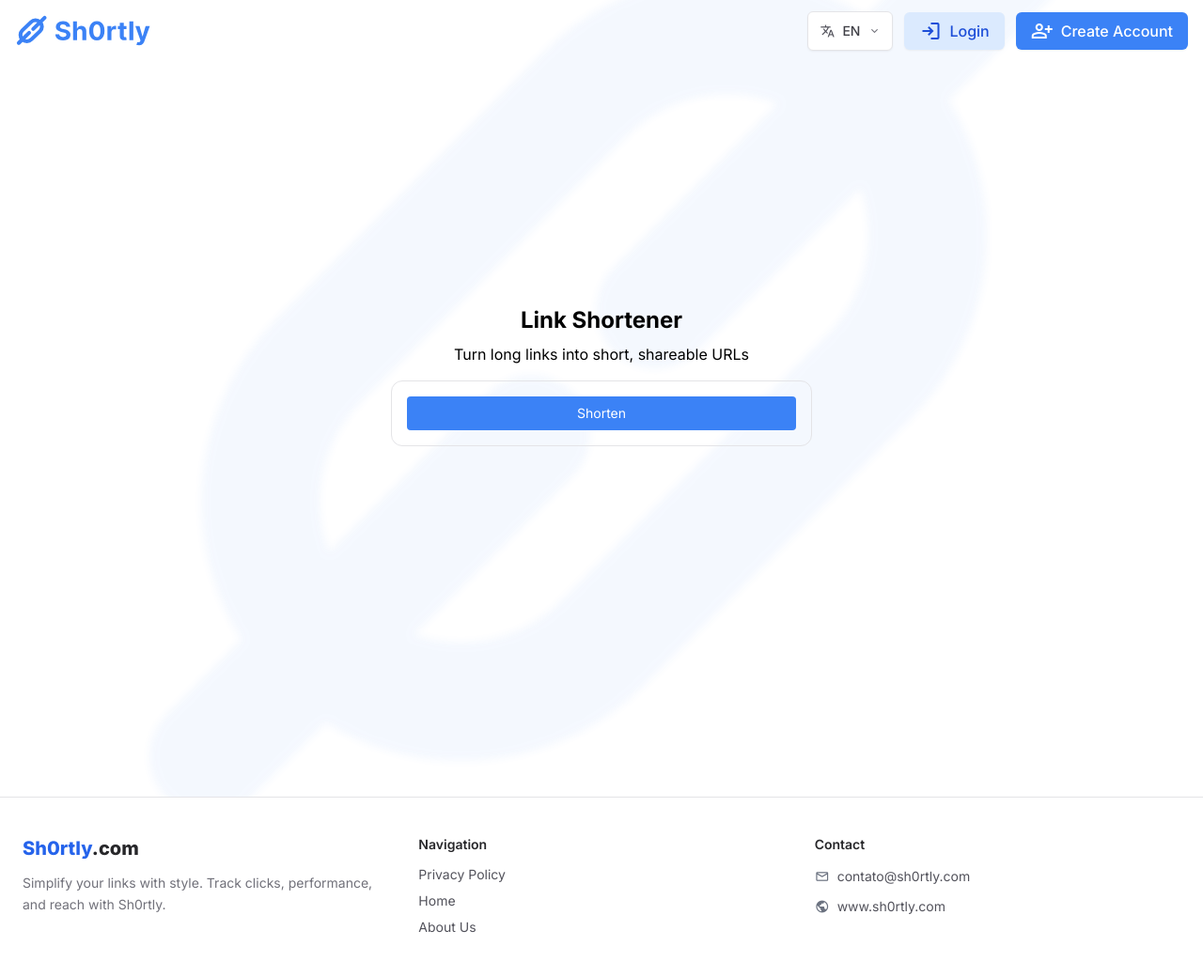
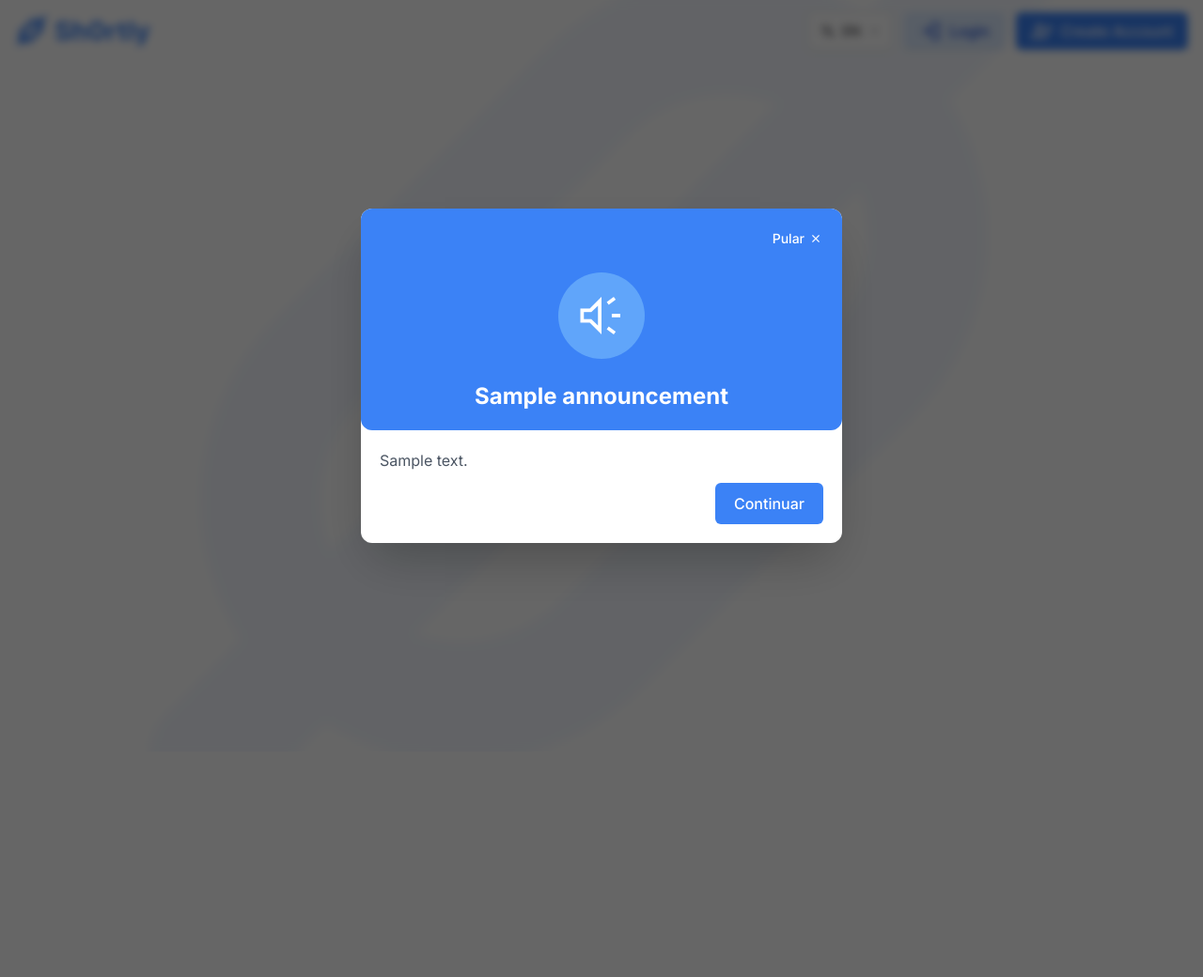
Before and after one commit to JonathasSC/shortly, a Django app: template src/apps/converter/templates/converter/home.html in a window 1280 px wide. Shown: the top 1040 px of the page at 94% size. After the commit the page ends 602 px from the top, so only its background shows below. Run offline with Django 3.2, Linux system fonts and the light colour scheme; the template is opened without the code that fills it: most values are stand-ins (such as "Sample title", 1, 10 or a date in 2020); some libraries are stand-ins or nearby versions.

Commit message:
feat: add news modal

```diff
--- a/src/apps/common/templates/common/base.html
+++ b/src/apps/common/templates/common/base.html
@@ -42,8 +42,8 @@
     {% block scripts %}
     {% endblock %}
 
-    <script src="{% static '/common/utilities.js'%}"></script>
-    <script src="{% static '/common/gradient-header.js' %}"></script>
-    <script src="{% static '/dashboard/url_actions.js' %}"></script>
+    <script src="{% static '/common/js/utilities.js'%}"></script>
+    <script src="{% static '/common/js/gradient-header.js' %}"></script>
+    <script src="{% static '/dashboard/js/url_actions.js' %}"></script>
 </body>
 </html>
--- /dev/null
+++ b/src/apps/converter/static/converter/js/announcements.js
@@ -0,0 +1,45 @@
+document.addEventListener("DOMContentLoaded", () => {
+
+    const modals = [...document.querySelectorAll(".announcement-modal")];
+    let index = 0;
+
+    if (modals.length === 0) return;
+
+
+    showModal(0);
+
+    function showModal(i) {
+        modals.forEach(m => m.classList.add("hidden"));
+        if (modals[i]) {
+            modals[i].classList.remove("hidden");
+            modals[i].classList.add("flex");
+        }
+    }
+
+    function hideAll() {
+        modals.forEach(m => {
+            m.classList.add("hidden");
+            m.classList.remove("flex");
+        });
+    }
+
+    modals.forEach((modal, i) => {
+
+        const continueBtn = modal.querySelector(".continue-btn");
+        const closeBtn = modal.querySelector(".close-btn");
+        const contentBox = modal.querySelector("div");
+
+        continueBtn.addEventListener("click", () => {
+            index++;
+            if (index >= modals.length) hideAll();
+            else showModal(index);
+        });
+
+        closeBtn.addEventListener("click", () => hideAll());
+
+        modal.addEventListener("click", (e) => {
+            if (!contentBox.contains(e.target)) hideAll();
+        });
+    });
+
+});
--- /dev/null
+++ b/src/apps/converter/static/converter/js/utilities.js
@@ -0,0 +1,32 @@
+class TextUtils {
+    copyText(targetId) {
+        const element = document.getElementById(targetId);
+        if (!element) return console.error(`Elemento #${targetId} não encontrado`);
+
+        const text = element.href || element.textContent;
+        navigator.clipboard.writeText(text)
+            .then(() => console.log('Copiado:', text))
+            .catch(err => console.error('Erro ao copiar:', err));
+    }
+}
+
+class UrlUtils {
+    delayRedirect(delayMs, redirectUrl){
+        setTimeout(() => {
+            window.location.href = redirectUrl;
+        }, delayMs);
+    }
+}
+
+class TimerUtils {
+    secondTimer(timerSeconds, counterElement) {
+        const interval = setInterval(() => {
+            timerSeconds -= 1;
+            counterElement.innerText = timerSeconds;
+
+            if (timerSeconds <= 0) {
+                clearInterval(interval);
+            }
+        }, 1000);
+    }
+}
--- a/src/apps/converter/templates/converter/home.html
+++ b/src/apps/converter/templates/converter/home.html
@@ -74,28 +74,12 @@
         </div>
     </div>
 </div>
+
+{% include 'notification/includes/news_modal.html' %}
+
 {% endblock %}
 
 {% block scripts %}
-<script src="{% static 'converter/utils.js' %}"></script>
-<script>
-    document.addEventListener("DOMContentLoaded", function() {
-        const existingUrlMessage = document.querySelector('.existing-url-message');
-        if (existingUrlMessage) {
-            const modal = document.getElementById('existing-url-modal');
-            const cancelBtn = document.getElementById('cancel-modal');
-            const createNewInput = document.getElementById('modal-original-url');
-
-            modal.classList.remove('hidden');
-            modal.classList.add('flex');
-
-            createNewInput.value = existingUrlMessage.dataset.originalUrl;
-
-            cancelBtn.addEventListener('click', () => {
-                modal.classList.add('hidden');
-                modal.classList.remove('flex');
-            });
-        }
-    });
-</script>
+<script src="{% static 'converter/js/utilities.js' %}"></script>
+<script src="{% static 'converter/js/announcements.js' %}"></script>
 {% endblock %}
--- a/src/apps/converter/templates/converter/middle.html
+++ b/src/apps/converter/templates/converter/middle.html
@@ -26,7 +26,7 @@
 {% endblock %}
 
 {% block scripts %}
-<script src="{% static 'converter/utils.js' %}"></script>
+<script src="{% static 'converter/js/utilities.js' %}"></script>
 <script>
     const counter = document.getElementById('counter');
     const manualLink = document.getElementById('manualLink');
--- a/src/apps/dashboard/templates/dashboard/includes/charts/access_analysis.html
+++ b/src/apps/dashboard/templates/dashboard/includes/charts/access_analysis.html
@@ -60,7 +60,7 @@
 </div>
 
 {% block scripts %}
-<script src="{% static 'dashboard/access_analysis.js'%}"></script>
+<script src="{% static 'dashboard/js/access_analysis.js'%}"></script>
 
 {{ line_labels|json_script:"lineLabels" }}
 {{ line_data|json_script:"lineData" }}
--- a/src/apps/notification/models.py
+++ b/src/apps/notification/models.py
@@ -21,7 +21,7 @@
 
     updated_at = models.DateTimeField(auto_now=True, verbose_name="Atualizado em")
 
-    display_order = models.PositiveIntegerField(default=0, verbose_name="Ordem de exibição")
+    display_order = models.PositiveIntegerField(default=0, unique=True, verbose_name="Ordem de exibição")
 
     class Meta:
         ordering = ["display_order", "-start_at"]
--- /dev/null
+++ b/src/apps/notification/static/notification/css/animations.css
@@ -0,0 +1,14 @@
+@keyframes fade-in {
+    from {
+        opacity: 0;
+        transform: translateY(10px);
+    }
+    to {
+        opacity: 1;
+        transform: translateY(0);
+    }
+}
+
+.animate-fade-in {
+    animation: fade-in 0.25s ease-out;
+}
--- a/src/apps/notification/templates/notification/includes/news_modal.html
+++ b/src/apps/notification/templates/notification/includes/news_modal.html
@@ -1,41 +1,50 @@
-<div x-data="{ modals: true, index: 0 }" x-init="
-    announcements = [...document.querySelectorAll('[data-modal]')];
-">
+{% load static %}
 
+<link rel="stylesheet" type="text/css" href="{% static '/notification/css/animations.css' %}">
+
+<div id="announcements-wrapper">
     {% for announcement in announcements %}
     <div
-        x-show="index === {{ forloop.counter0 }}"
-        x-cloak
-        data-modal
-        class="fixed inset-0 z-50 flex items-center justify-center bg-black/60"
+        data-modal="{{ forloop.counter0 }}"
+        class="announcement-modal fixed inset-0 z-50 hidden items-center justify-center bg-black/60 backdrop-blur-sm p-4"
     >
         <div
-            @click.away="index++; if(index >= {{ announcements|length }}) modals = false"
-            class="bg-white rounded-xl shadow-xl max-w-lg w-full p-6 relative"
+            class="bg-white rounded-xl flex flex-col justify-end shadow-2xl max-w-lg w-full relative animate-fade-in"
         >
-            <h2 class="text-2xl font-semibold mb-4">
-                {{ announcement.title }}
-            </h2>
 
-            <p class="text-gray-600">{{ announcement.message }}</p>
+            <div class="flex items-center rounded-xl bg-blue-500 flex-col p-5 gap-6">
+                <button
+                    class="close-btn w-full top-3 right-3 flex justify-end items-center gap-1 text-white hover:text-white transition-colors text-sm font-medium"
+                >
+                    Pular
+                    <span class="material-symbols-outlined text-base">close</span>
+                </button>
 
-            <div class="mt-6 flex justify-end">
-                <button
-                    @click="index++; if(index >= {{ announcements|length }}) modals = false"
-                    class="px-4 py-2 rounded-lg bg-blue-600 text-white hover:bg-blue-700"
-                >
-                    Continuar
-                </button>
+                <div>
+                    <span class="material-symbols-outlined bg-blue-400 text-white rounded-full p-4 text-6xl">
+                        brand_awareness
+                    </span>
+                </div>
+
+                <h2 class="text-xl sm:text-2xl text-center font-bold text-white">
+                    {{ announcement.title }}
+                </h2>
             </div>
 
-            <button
-                @click="modals = false"
-                class="absolute top-3 right-3 text-gray-400 hover:text-gray-600"
-            >
-                ✕
-            </button>
+            <div class="flex flex-col gap-3 p-5">
+                <p class="text-gray-600 leading-relaxed text-sm sm:text-base">
+                    {{ announcement.message }}
+                </p>
+
+                <div class="flex justify-end">
+                    <button
+                        class="continue-btn px-5 py-2.5 rounded-md bg-blue-500 text-white font-medium text-sm sm:text-base hover:bg-blue-600 transition-all active:scale-95"
+                    >
+                        Continuar
+                    </button>
+                </div>
+            </div>
         </div>
     </div>
     {% endfor %}
-
 </div>
```
Also changed, not shown: src/apps/converter/views.py (+31 -6 lines), src/apps/common/static/common/js/gradient-header.js (renamed from src/apps/common/static/common/gradient-header.js), src/apps/common/static/common/js/utilities.js (renamed from src/apps/common/static/common/utilities.js).
